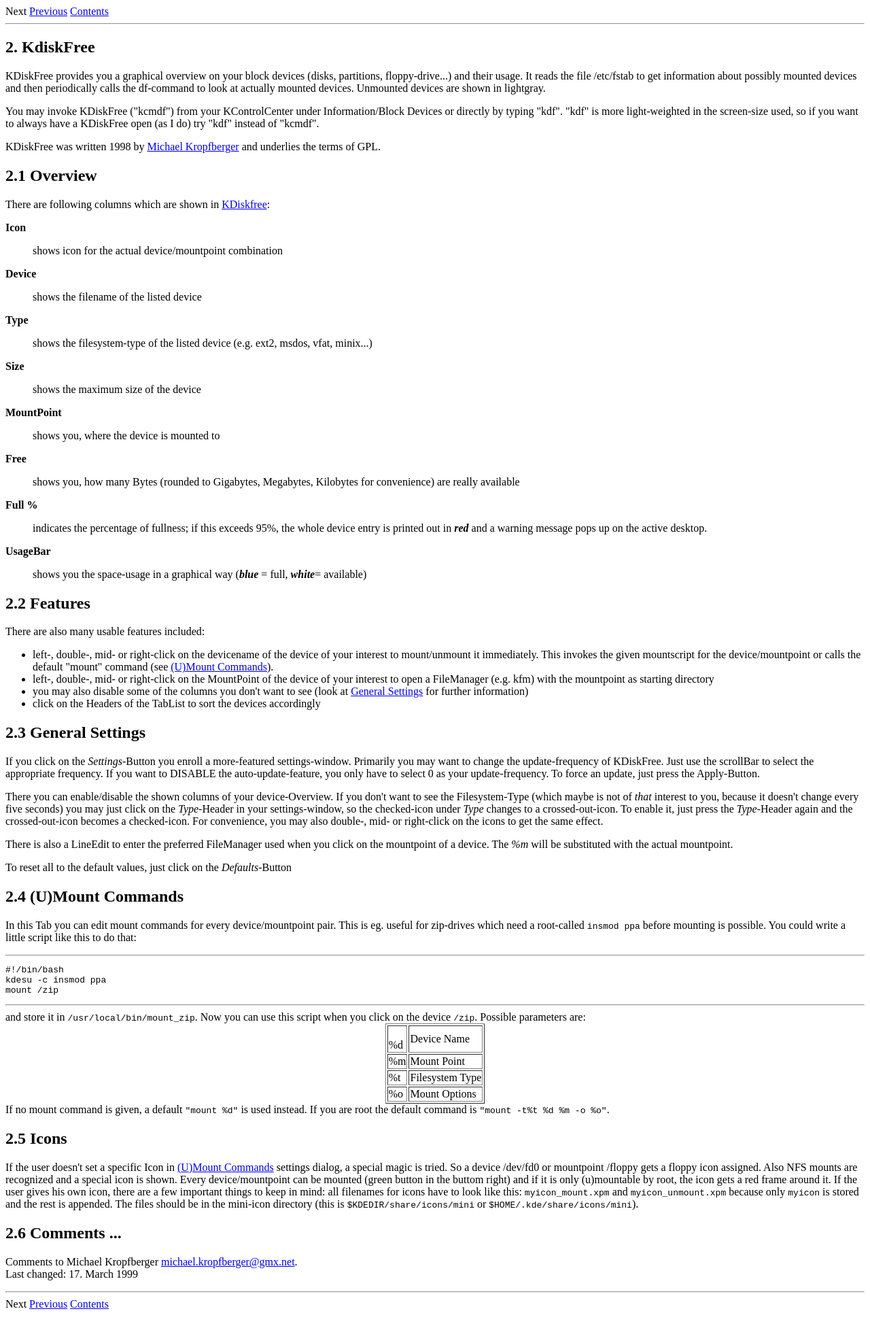
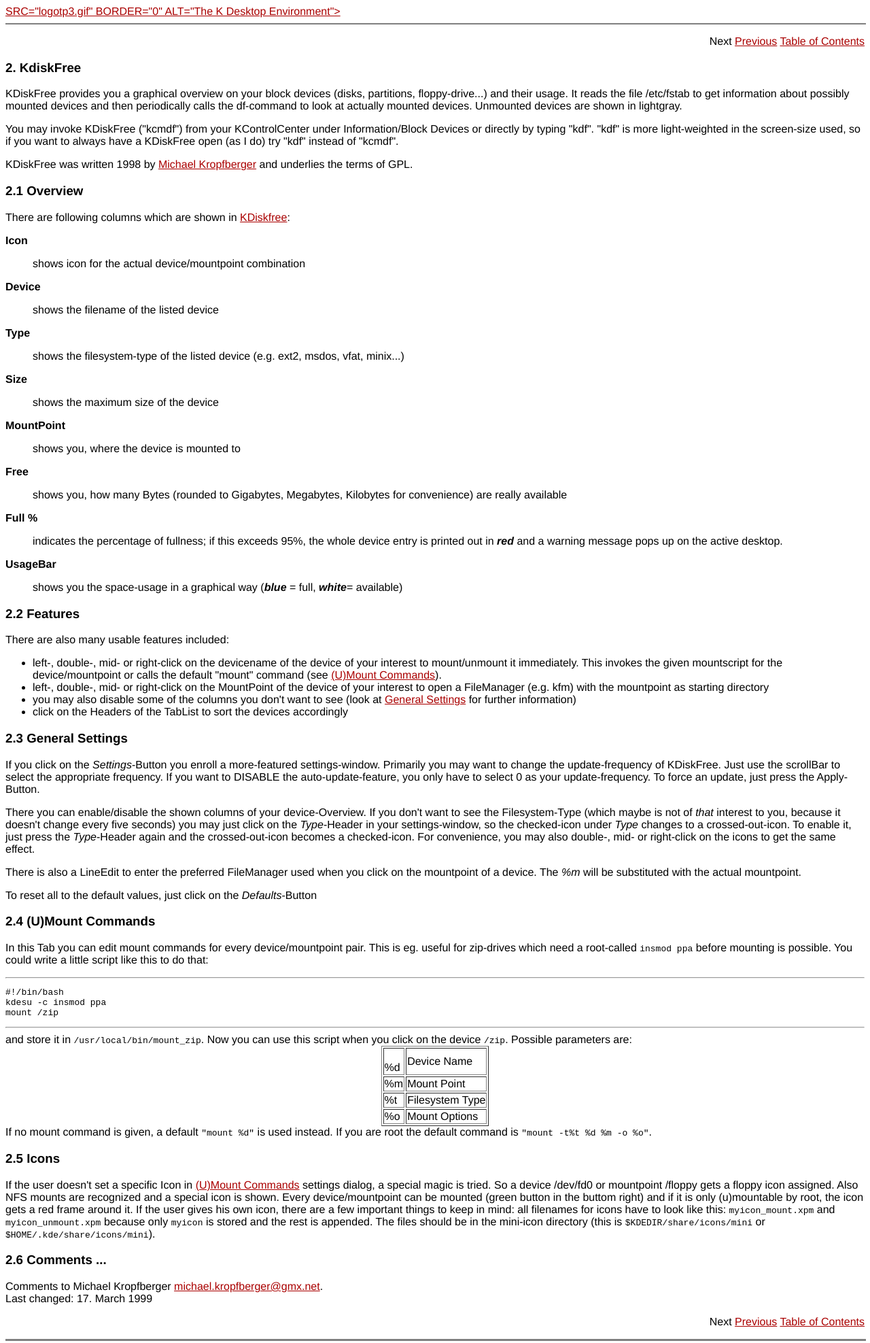
Before and after one commit to KDE/kdf, a plain HTML site: page doc/manual/index-2.html in a window 1280 px wide. Shown: the whole page at 68% size. Before the commit the page ends 1935 px from the top, so only its background shows below. Drawn offline with Linux system fonts and the light colour scheme.

Commit message:
CVS_SILENT generated new HTML
svn path=/trunk/kdeutils/doc/kdf/; revision=24855

```diff
--- a/doc/manual/index-1.html
+++ b/doc/manual/index-1.html
@@ -1,25 +1,39 @@
 <!DOCTYPE HTML PUBLIC "-//W3C//DTD HTML 3.2 Final//EN">
 <HTML>
 <HEAD>
- <META NAME="GENERATOR" CONTENT="SGML-Tools 1.0.7">
- <TITLE>KDiskFree - KwikDisk - Help: KwikDisk</TITLE>
- <LINK HREF="index-2.html" REL=next>
+<TITLE>KDiskFree - KwikDisk - Help: KwikDisk</TITLE>
+<META HTTP-EQUIV="content-type" CONTENT="text/html; charset=iso-8859-1">
+<META NAME="keywords" CONTENT="KDE, disk free, kdf, df, mount, mounted, disk, disk space, free disk space, unmounted, unmount">
+<META NAME="description" CONTENT="Kdf help">
+</HEAD>
+<BODY BGCOLOR="#ffffff" LINK="#aa0000" TEXT="#000000" >
+<FONT FACE="Helvetica">
+<A HREF="http://www.kde.org/"> SRC="logotp3.gif" BORDER="0" ALT="The K Desktop Environment"></A>
+<HR WIDTH="100%" SIZE=2 ALIGN="CENTER" NOSHADE>
 
- <LINK HREF="index.html#toc1" REL=contents>
-</HEAD>
-<BODY>
+
+<P ALIGN="RIGHT">
+
 <A HREF="index-2.html">Next</A>
-Previous
-<A HREF="index.html#toc1">Contents</A>
-<HR>
-<H2><A NAME="s1">1. KwikDisk</A></H2>
+ Previous <A HREF="index.html#toc1">Table of Contents</A>
+</P>
+
+<H3><A NAME="s1">1. KwikDisk</A></H3>
 
 <P>KwikDisk docks itself into the Panel and when you click on it, it shows you all mountpoints, icons and the free disk space (if the device is mounted).  When you select a mountpoint it tries to mount this as described in section
 <A HREF="index-2.html#(U)Mount Commands">(U)Mount Commands</A>.  You may also start a
 <A HREF="index-2.html#KdiskFree">KDiskFree</A> from the menu there.
-<HR>
+<P ALIGN="RIGHT">
+
 <A HREF="index-2.html">Next</A>
-Previous
-<A HREF="index.html#toc1">Contents</A>
+ Previous <A HREF="index.html#toc1">Table of Contents</A>
+</P>
+
+<CENTER>
+<HR WIDTH="100%" SIZE=3 ALIGN=CENTER NOSHADE>
+</CENTER>
+</FONT>
+
+
 </BODY>
 </HTML>
--- a/doc/manual/index-2.html
+++ b/doc/manual/index-2.html
@@ -1,24 +1,31 @@
 <!DOCTYPE HTML PUBLIC "-//W3C//DTD HTML 3.2 Final//EN">
 <HTML>
 <HEAD>
- <META NAME="GENERATOR" CONTENT="SGML-Tools 1.0.7">
- <TITLE>KDiskFree - KwikDisk - Help: KdiskFree</TITLE>
- <LINK HREF="index-1.html" REL=previous>
- <LINK HREF="index.html#toc2" REL=contents>
+<TITLE>KDiskFree - KwikDisk - Help: KdiskFree</TITLE>
+<META HTTP-EQUIV="content-type" CONTENT="text/html; charset=iso-8859-1">
+<META NAME="keywords" CONTENT="KDE, disk free, kdf, df, mount, mounted, disk, disk space, free disk space, unmounted, unmount">
+<META NAME="description" CONTENT="Kdf help">
 </HEAD>
-<BODY>
-Next
-<A HREF="index-1.html">Previous</A>
-<A HREF="index.html#toc2">Contents</A>
-<HR>
-<H2><A NAME="KdiskFree"></A> <A NAME="s2">2. KdiskFree</A></H2>
+<BODY BGCOLOR="#ffffff" LINK="#aa0000" TEXT="#000000" >
+<FONT FACE="Helvetica">
+<A HREF="http://www.kde.org/"> SRC="logotp3.gif" BORDER="0" ALT="The K Desktop Environment"></A>
+<HR WIDTH="100%" SIZE=2 ALIGN="CENTER" NOSHADE>
+
+
+<P ALIGN="RIGHT">
+
+Next <A HREF="index-1.html">Previous</A>
+ <A HREF="index.html#toc2">Table of Contents</A>
+</P>
+
+<H3><A NAME="KdiskFree"></A> <A NAME="s2">2. KdiskFree</A></H3>
 
 <P>KDiskFree provides you a graphical overview on your block devices (disks, partitions, floppy-drive...) and their usage.  It reads the file /etc/fstab to get information about possibly mounted devices and then periodically calls the df-command to look at actually mounted devices.  Unmounted devices are shown in lightgray.
 <P>You may invoke KDiskFree ("kcmdf") from your KControlCenter under Information/Block Devices or directly by typing "kdf".  "kdf" is more light-weighted in the screen-size used, so if you want to always have a KDiskFree open (as I do) try "kdf" instead of "kcmdf".
 <P>KDiskFree was written 1998 by
 <A HREF="mailto:michael.kropfberger@gmx.net">Michael Kropfberger</A> and underlies the terms of GPL.
-<H2><A NAME="ss2.1">2.1 Overview</A>
-</H2>
+<H3><A NAME="ss2.1">2.1 Overview</A>
+</H3>
 
 <P>There are following columns which are shown in
 <A HREF="#KdiskFree">KDiskfree</A>:
@@ -32,8 +39,8 @@ Next
 <DT><B>Full %</B><DD><P>indicates the percentage of fullness; if this exceeds 95%, the whole device entry is printed out in <B><I>red</I></B> and a warning message pops up on the active desktop.
 <DT><B>UsageBar</B><DD><P>shows you the space-usage in a graphical way (<B><I>blue</I></B> = full, <B><I>white</I></B>= available)
 </DL>
-<H2><A NAME="ss2.2">2.2 Features</A>
-</H2>
+<H3><A NAME="ss2.2">2.2 Features</A>
+</H3>
 
 <P>There are also many usable features included:
 <UL>
@@ -44,15 +51,15 @@ Next
 <A HREF="#General Settings">General Settings</A> for further information)</LI>
 <LI>click on the Headers of the TabList to sort the devices accordingly</LI>
 </UL>
-<H2><A NAME="General Settings"></A> <A NAME="ss2.3">2.3 General Settings</A>
-</H2>
+<H3><A NAME="General Settings"></A> <A NAME="ss2.3">2.3 General Settings</A>
+</H3>
 
 <P>If you click on the <I>Settings</I>-Button you enroll a more-featured settings-window.  Primarily you may want to change the update-frequency of KDiskFree.  Just use the scrollBar to select the appropriate frequency.  If you want to DISABLE the auto-update-feature, you only have to select 0 as your update-frequency.  To force an update, just press the Apply-Button.
 <P>There you can enable/disable the shown columns of your device-Overview.  If you don't want to see the Filesystem-Type (which maybe is not of <I>that</I> interest to you, because it doesn't change every five seconds) you may just click on the <I>Type</I>-Header in your settings-window, so the checked-icon under <I>Type </I>changes to a crossed-out-icon. To enable it, just press the <I>Type</I>-Header again and the crossed-out-icon becomes a checked-icon.  For convenience, you may also double-, mid- or right-click on the icons to get the same effect.
 <P>There is also a LineEdit to enter the preferred FileManager used when you click on the mountpoint of a device.  The <I>%m</I> will be substituted with the actual mountpoint.
 <P>To reset all to the default values, just click on the <I>Defaults</I>-Button
-<H2><A NAME="(U)Mount Commands"></A> <A NAME="ss2.4">2.4 (U)Mount Commands</A>
-</H2>
+<H3><A NAME="(U)Mount Commands"></A> <A NAME="ss2.4">2.4 (U)Mount Commands</A>
+</H3>
 
 <P>In this Tab you can edit mount commands for every device/mountpoint pair.  This is eg. useful for zip-drives which need a root-called <CODE>insmod ppa</CODE> before mounting is possible. You could write a little script like this to do that:
 <HR>
@@ -74,20 +81,28 @@ and store it in <CODE>/usr/local/bin/mount_zip</CODE>.  Now you can use this scr
 </TD></TR></TABLE></CENTER>
 
 If no mount command is given, a default <CODE>"mount %d"</CODE> is used instead.  If you are root the default command is <CODE>"mount -t%t %d %m -o %o"</CODE>.
-<H2><A NAME="ss2.5">2.5 Icons</A>
-</H2>
+<H3><A NAME="ss2.5">2.5 Icons</A>
+</H3>
 
 <P>If the user doesn't set a specific Icon in
 <A HREF="#(U)Mount Commands">(U)Mount Commands</A> settings dialog, a special magic is tried.  So a device /dev/fd0 or mountpoint /floppy gets a floppy icon assigned.  Also NFS mounts are recognized and a special icon is shown.  Every device/mountpoint can be mounted (green button in the buttom right) and if it is only (u)mountable by root, the icon gets a red frame around it.  If the user gives his own icon, there are a few important things to keep in mind: all filenames for icons have to look like this: <CODE>myicon_mount.xpm</CODE> and <CODE>myicon_unmount.xpm</CODE> because only <CODE>myicon</CODE> is stored and the rest is appended.  The files should be in the mini-icon directory (this is <CODE>$KDEDIR/share/icons/mini</CODE> or <CODE>$HOME/.kde/share/icons/mini</CODE>).
-<H2><A NAME="ss2.6">2.6 Comments ...</A>
-</H2>
+<H3><A NAME="ss2.6">2.6 Comments ...</A>
+</H3>
 
 <P>Comments to Michael Kropfberger
 <A HREF="mailto:michael.kropfberger@gmx.net">michael.kropfberger@gmx.net</A>.<BR>
 Last changed: 17. March 1999
-<HR>
-Next
-<A HREF="index-1.html">Previous</A>
-<A HREF="index.html#toc2">Contents</A>
+<P ALIGN="RIGHT">
+
+Next <A HREF="index-1.html">Previous</A>
+ <A HREF="index.html#toc2">Table of Contents</A>
+</P>
+
+<CENTER>
+<HR WIDTH="100%" SIZE=3 ALIGN=CENTER NOSHADE>
+</CENTER>
+</FONT>
+
+
 </BODY>
 </HTML>
```
Also changed, not shown: doc/manual/index.html (+22 -11 lines).
